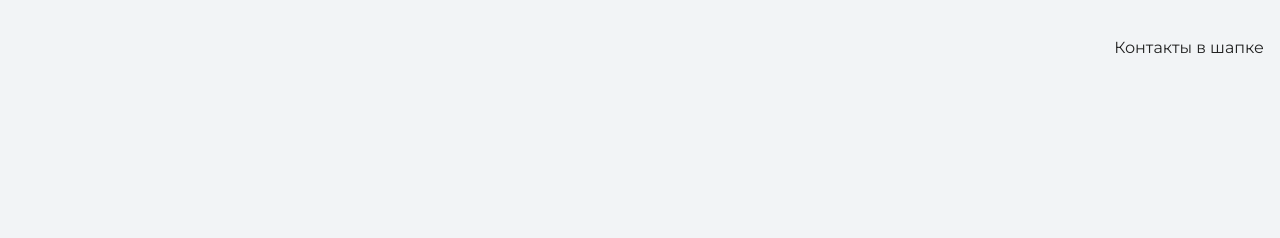
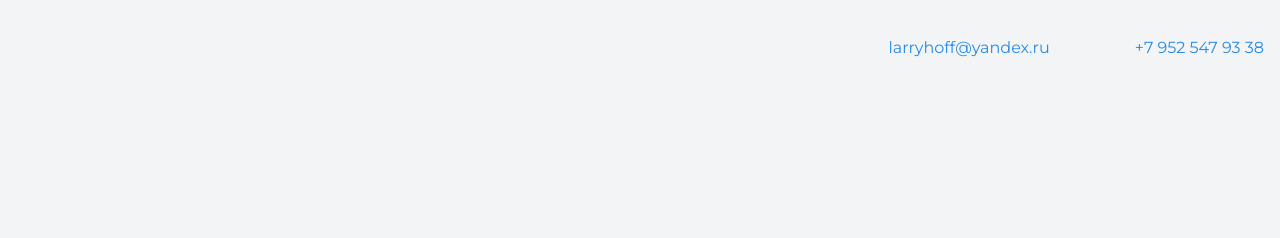
Before and after one commit to MaminoChydo/my-sait-krytoi, a plain HTML site: page index.html in a window 1280 px wide. Shown: the top 238 px of the page. Drawn offline with nearby package versions, Linux system fonts and the light colour scheme.

Commit message:
telephon and emeil

```diff
--- a/index.html
+++ b/index.html
@@ -10,7 +10,10 @@
   <body>
     <header class="page-header">
       <div class="container">
-        Контакты в шапке
+        <a class="header-email"
+        href="mailto:larryhoff@yandex.ru">larryhoff@yandex.ru</a>
+        <a class="header-phone"
+        href="tel:79525479338">+7 952 547 93 38</a>
       </div>
     </header>
 
```
